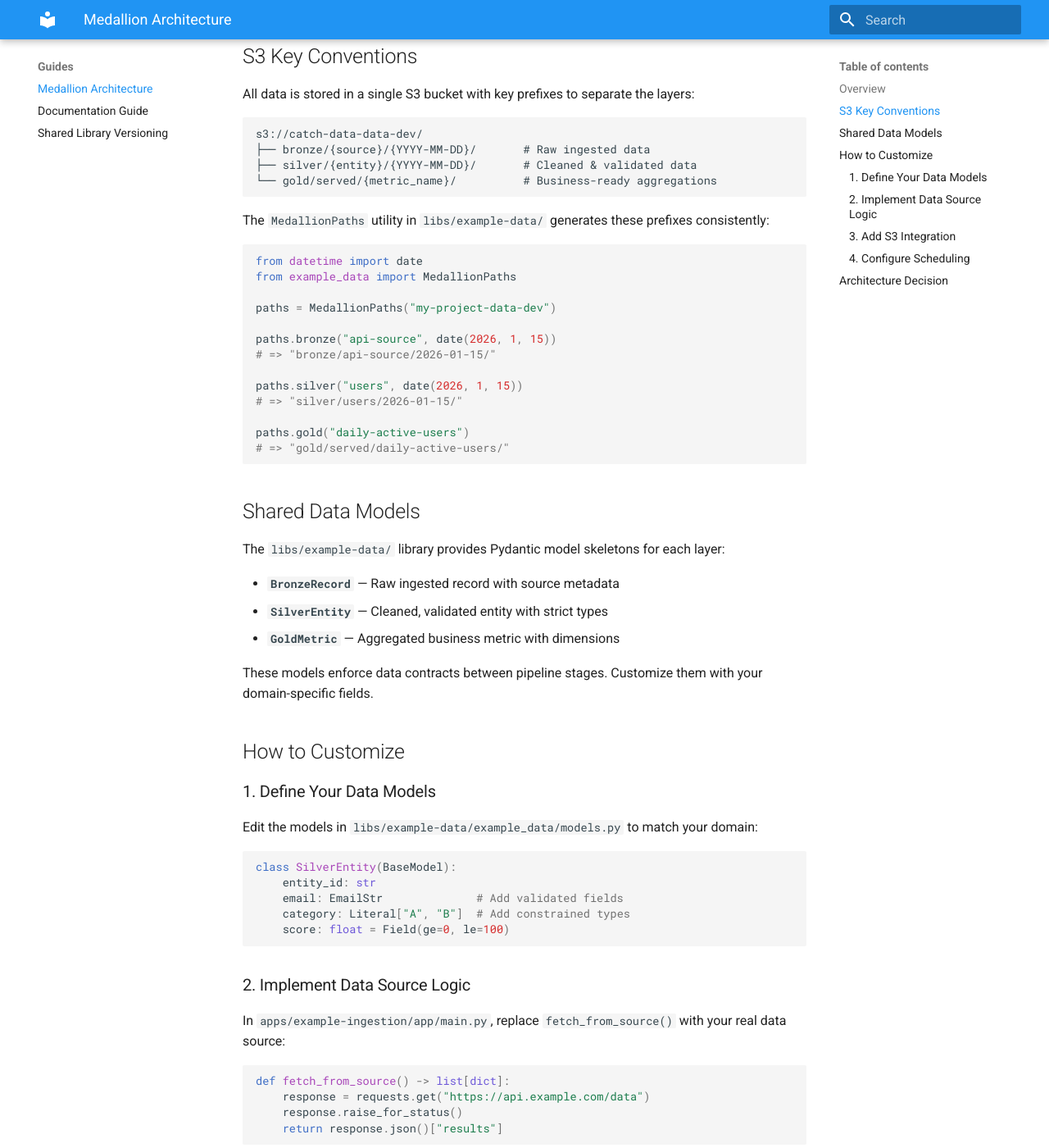
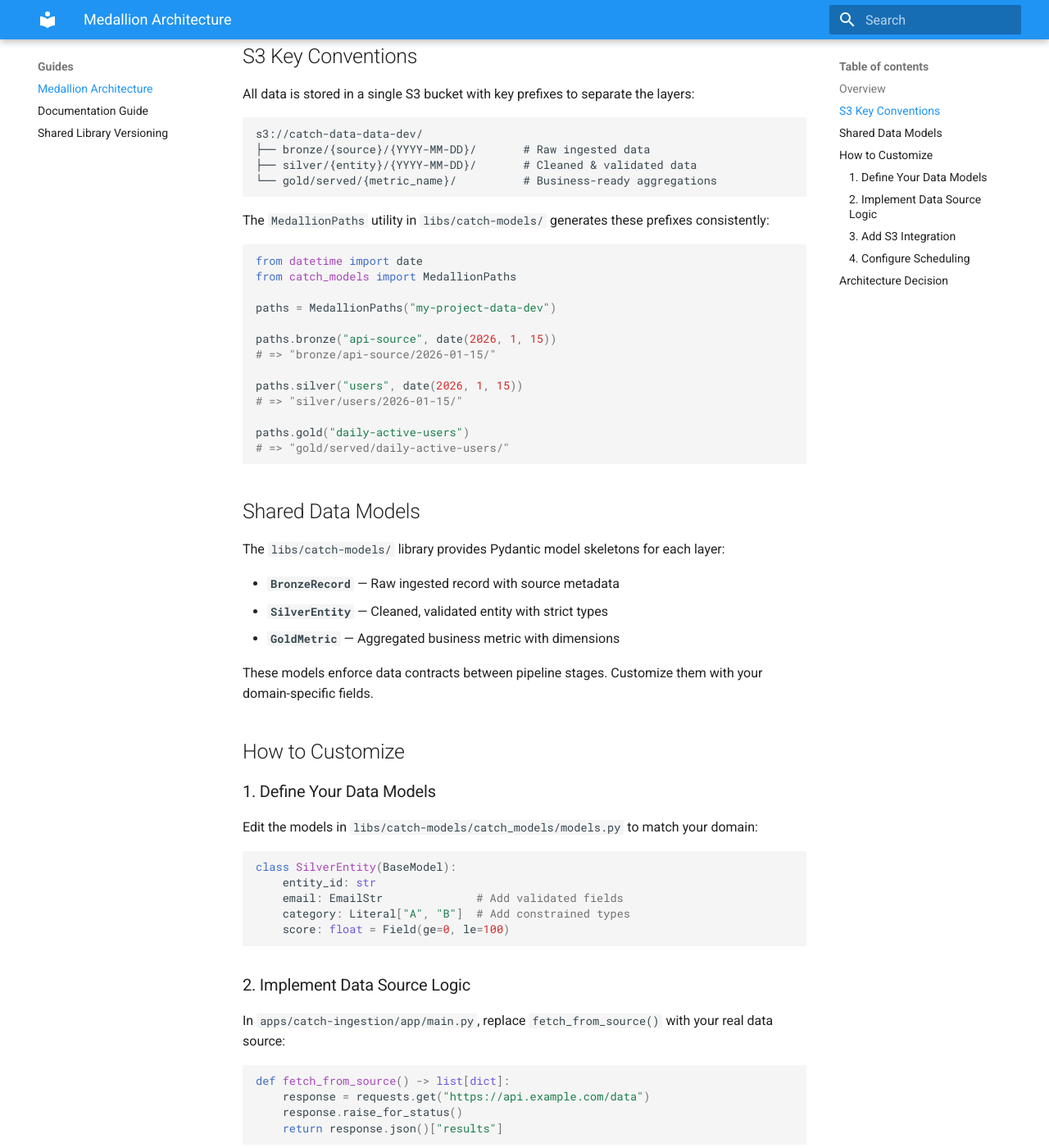
Before and after one commit to efischer19/catch-data, an MkDocs documentation site: the page built from docs-src/MEDALLION_ARCHITECTURE.md, in a window 1280 px wide and 1400 px high, scrolled down 974 px. Shown: the whole window at 82% size. Built offline with MkDocs 1.6.1 and Material for MkDocs 9.7.7, drawn with Linux system fonts in a browser that asks for light colours; some of the changed text lies outside the part shown.

Commit message:
feat: replace example-* references with catch-specific names in docs and scripts
Agent-Logs-Url: https://github.com/efischer19/catch-data/sessions/71e7e29d-4760-465f-8a06-3def0fae165c

Co-authored-by: efischer19 <7373924+efischer19@users.noreply.github.com>

````diff
--- a/docs-src/MEDALLION_ARCHITECTURE.md
+++ b/docs-src/MEDALLION_ARCHITECTURE.md
@@ -26,9 +26,9 @@ layers of data quality:
 
 | Layer | Application | S3 Prefix | Description |
 | :--- | :--- | :--- | :--- |
-| **Bronze** | `apps/example-ingestion/` | `bronze/{source}/{date}/` | Raw data with minimal validation |
-| **Silver** | `apps/example-processing/` | `silver/{entity}/{date}/` | Cleaned and validated entities |
-| **Gold** | `apps/example-analytics/` | `gold/served/{metric_name}/` | Business-ready aggregations |
+| **Bronze** | `apps/catch-ingestion/` | `bronze/{source}/{date}/` | Raw data with minimal validation |
+| **Silver** | `apps/catch-processing/` | `silver/{entity}/{date}/` | Cleaned and validated entities |
+| **Gold** | `apps/catch-analytics/` | `gold/served/{metric_name}/` | Business-ready aggregations |
 
 ## S3 Key Conventions
 
@@ -42,12 +42,12 @@ s3://catch-data-data-dev/
 └── gold/served/{metric_name}/          # Business-ready aggregations
 ```
 
-The `MedallionPaths` utility in `libs/example-data/` generates these
+The `MedallionPaths` utility in `libs/catch-models/` generates these
 prefixes consistently:
 
 ```python
 from datetime import date
-from example_data import MedallionPaths
+from catch_models import MedallionPaths
 
 paths = MedallionPaths("my-project-data-dev")
 
@@ -63,7 +63,7 @@ paths.gold("daily-active-users")
 
 ## Shared Data Models
 
-The `libs/example-data/` library provides Pydantic model skeletons for
+The `libs/catch-models/` library provides Pydantic model skeletons for
 each layer:
 
 * **`BronzeRecord`** — Raw ingested record with source metadata
@@ -77,7 +77,7 @@ them with your domain-specific fields.
 
 ### 1. Define Your Data Models
 
-Edit the models in `libs/example-data/example_data/models.py` to match
+Edit the models in `libs/catch-models/catch_models/models.py` to match
 your domain:
 
 ```python
@@ -90,7 +90,7 @@ class SilverEntity(BaseModel):
 
 ### 2. Implement Data Source Logic
 
-In `apps/example-ingestion/app/main.py`, replace `fetch_from_source()`
+In `apps/catch-ingestion/app/main.py`, replace `fetch_from_source()`
 with your real data source:
 
 ```python
````
Also changed, not shown: docs-src/LOCAL_DEVELOPMENT_DEPENDENCIES.md (+1 -1 lines), 1 other file.
